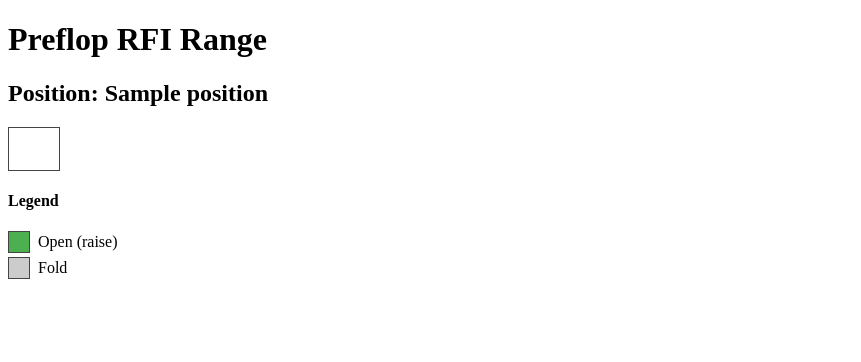
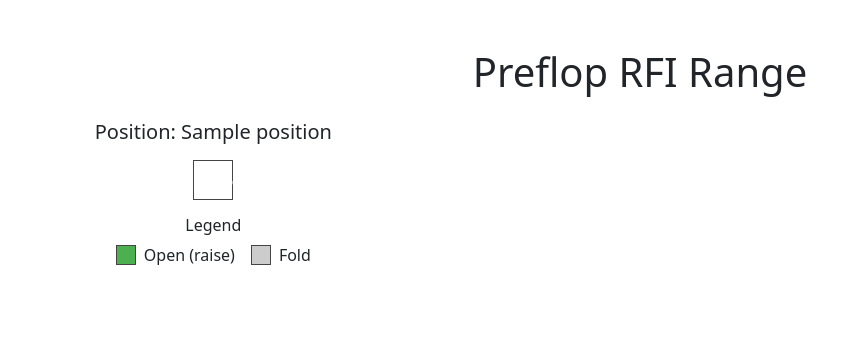
Before and after one commit to alchermd/pkr, a Django app: template src/ranges/templates/ranges/ranges.html in a window 1280 px wide. Shown: the top 362 px of the page, without its empty margins (0-861 px from the left). Run offline with Django 5.2, Linux system fonts and the light colour scheme; the template is opened without the code that fills it: most values are stand-ins (such as "Sample title", 1, 10 or a date in 2020); parts of the project's set-up code (start-up, migrations or seed data) failed here and were passed over.

Commit message:
Refactor to bootstrap

```diff
--- a/src/ranges/static/ranges/css/ranges.css
+++ b/src/ranges/static/ranges/css/ranges.css
@@ -1,83 +1,36 @@
-.range-grid {
-    border-collapse: collapse;
+.cell {
+    width: 40px;
+    height: 40px;
+    line-height: 40px; /* vertical centering */
+    border: 1px solid #444;
+    font-size: 0.8rem;
+    color: #fff;
 }
 
-.range-grid td {
-    width: 40px;
-    height: 40px;
-    text-align: center;
-    border: 1px solid #444; /* always visible, neutral border */
-    color: white;
-}
-
-/* Generic cell colors per action */
-.cell.action-open {
+.action-open {
     background-color: #4caf50;
 }
 
-/* green */
-.cell.action-fold {
+.action-fold {
     background-color: #ccc;
-    color: black;
+    color: #000;
 }
 
-.cell.action-call {
+.action-call {
     background-color: #2196f3;
 }
 
-/* blue */
-.cell.action-3bet {
+.action-3bet {
     background-color: #f44336;
 }
 
-/* red */
-.cell.action-check {
+.action-check {
     background-color: #ff9800;
-}
-
-/* orange */
-
-/* Legend styling */
-.legend {
-    margin-top: 1em;
-}
-
-.legend ul {
-    list-style: none;
-    padding: 0;
-}
-
-.legend li {
-    margin: 0.2em 0;
-    display: flex;
-    align-items: center;
 }
 
 .legend-box {
     display: inline-block;
     width: 20px;
     height: 20px;
-    margin-right: 0.5em;
-    border: 1px solid #444; /* matches grid cell borders */
+    border: 1px solid #444;
 }
-
-/* Reuse the same color classes */
-.legend-box.action-open {
-    background-color: #4caf50;
-}
-
-.legend-box.action-fold {
-    background-color: #ccc;
-}
-
-.legend-box.action-call {
-    background-color: #2196f3;
-}
-
-.legend-box.action-3bet {
-    background-color: #f44336;
-}
-
-.legend-box.action-check {
-    background-color: #ff9800;
-}
--- a/src/ranges/templates/ranges/ranges.html
+++ b/src/ranges/templates/ranges/ranges.html
@@ -3,28 +3,53 @@
 <html lang="en">
 <head>
     <title>Preflop RFI Range</title>
+    <link href="https://cdn.jsdelivr.net/npm/bootstrap@5.3.8/dist/css/bootstrap.min.css"
+          rel="stylesheet"
+          integrity="sha384-sRIl4kxILFvY47J16cr9ZwB07vP4J8+LH7qKQnuqkuIAvNWLzeN8tE5YBujZqJLB"
+          crossorigin="anonymous"/>
     <link rel="stylesheet" href="{% static 'ranges/css/ranges.css' %}" />
 </head>
-<body>
-<h1>Preflop RFI Range</h1>
-{% for position, grid in grids %}
-    <h2>Position: {{ position }}</h2>
-    <table class="range-grid">
-        {% for row in grid %}
-            <tr>
-                {% for cell in row %}
-                    <td class="cell action-{{ cell.action }}">{{ cell.label }}</td>
-                {% endfor %}
-            </tr>
-        {% endfor %}
-    </table>
-    <div class="legend">
-        <h4>Legend</h4>
-        <ul>
-            <li><span class="legend-box action-open"></span> Open (raise)</li>
-            <li><span class="legend-box action-fold"></span> Fold</li>
-        </ul>
+<body class="py-5">
+
+<h1 class="mb-4 text-center">Preflop RFI Range</h1>
+
+<div class="container-fluid">
+    <div class="row">
+    {% for position, grid in grids %}
+        <div class="col-md-4 mb-5 d-flex flex-column align-items-center text-center">
+            <h2 class="h5 mb-3">Position: {{ position }}</h2>
+
+            <div class="range-grid d-inline-block mb-3">
+            {% for row in grid %}
+                <div class="d-flex">
+                    {% for cell in row %}
+                        <div class="cell action-{{ cell.action }} flex-fill text-center">
+                            {{ cell.label }}
+                        </div>
+                    {% endfor %}
+                </div>
+            {% endfor %}
+            </div>
+
+            <div class="legend">
+                <h6>Legend</h6>
+                <div class="d-flex flex-wrap justify-content-center gap-3">
+                    <div class="d-flex align-items-center">
+                        <span class="legend-box action-open me-2"></span> Open (raise)
+                    </div>
+                    <div class="d-flex align-items-center">
+                        <span class="legend-box action-fold me-2"></span> Fold
+                    </div>
+                </div>
+            </div>
+        </div>
+    {% endfor %}
     </div>
-{% endfor %}
+</div>
+
+<script src="https://cdn.jsdelivr.net/npm/bootstrap@5.3.8/dist/js/bootstrap.bundle.min.js"
+        integrity="sha384-FKyoEForCGlyvwx9Hj09JcYn3nv7wiPVlz7YYwJrWVcXK/BmnVDxM+D2scQbITxI"
+        crossorigin="anonymous">
+</script>
 </body>
 </html>
```
